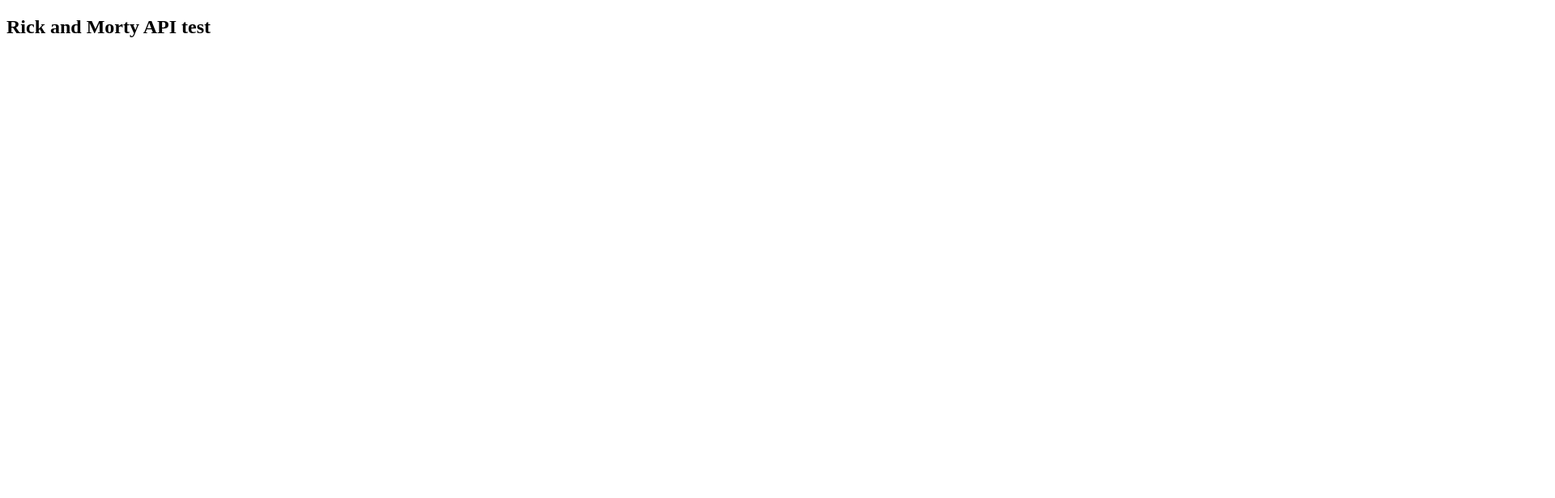
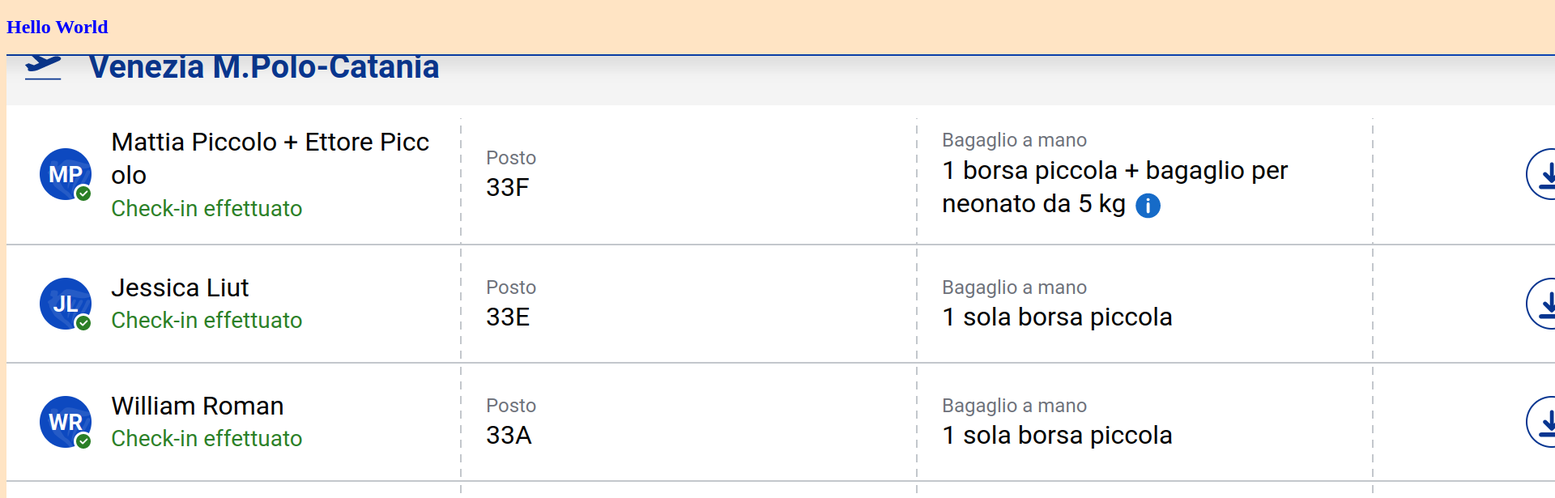
Before and after one commit to informatropico/Frontend-Gym, a React app in the folder ReactWithWebpack/: page / in a window 1280 px wide. Shown: the top 615 px of the page at 81% size, 1920 px wide, since content can reach past the window. Built offline with nearby package versions, Linux system fonts and the light colour scheme.

Commit message:
Gestione css e immagini

```diff
--- a/ReactWithWebpack/package.json
+++ b/ReactWithWebpack/package.json
@@ -16,7 +16,9 @@
     "@babel/preset-env": "^7.22.7",
     "@babel/preset-react": "^7.22.5",
     "babel-loader": "^9.1.3",
+    "css-loader": "^6.8.1",
     "html-webpack-plugin": "^5.5.3",
+    "style-loader": "^3.3.3",
     "webpack": "^5.88.1",
     "webpack-cli": "^5.1.4",
     "webpack-dev-server": "^4.15.1"
--- /dev/null
+++ b/ReactWithWebpack/src/App.jsx
@@ -0,0 +1,12 @@
+import recap from './imgs/recap.png'
+
+function App() {
+    return (
+        <div>
+            <h1>Hello World</h1>
+            <img src={recap} />
+        </div>
+     );
+}
+
+export default App;
--- /dev/null
+++ b/ReactWithWebpack/src/index.css
@@ -0,0 +1,4 @@
+body {
+    background-color: bisque;
+    color: blue;
+}
--- a/ReactWithWebpack/src/index.js
+++ b/ReactWithWebpack/src/index.js
@@ -1,10 +1,6 @@
 import ReactDOM from 'react-dom/client';
-
-function App() {
-    return (
-        <h1>Rick and Morty API test</h1>
-    );
-}
+import App from './App.jsx';
+import './index.css';
 
 const container = document.getElementById('root');
 const root = ReactDOM.createRoot(container);
--- a/ReactWithWebpack/webpack.config.js
+++ b/ReactWithWebpack/webpack.config.js
@@ -1,6 +1,13 @@
 const HtmlWebpackPlugin = require('html-webpack-plugin');
+const { type } = require('os');
+const path = require('path');
 
 module.exports = {
+    entry: './src/index.js',
+    output: {
+        filename: 'main.js',
+        path: path.resolve(__dirname, 'dist'),
+    },
     module: {
         rules: [
             {
@@ -10,6 +17,17 @@
                     loader: 'babel-loader',
                 },
             },
+            {
+                test: /\.css$/i,
+                use: [
+                    'style-loader',
+                    'css-loader',
+                ],
+            },
+            {
+                test: /\.(png|svg|jpg|jpeg|gif)$/i,
+                type: 'asset/resource',
+            }
         ],
     },
     resolve: {
```
Also changed, not shown: ReactWithWebpack/src/imgs/recap.png (added).
